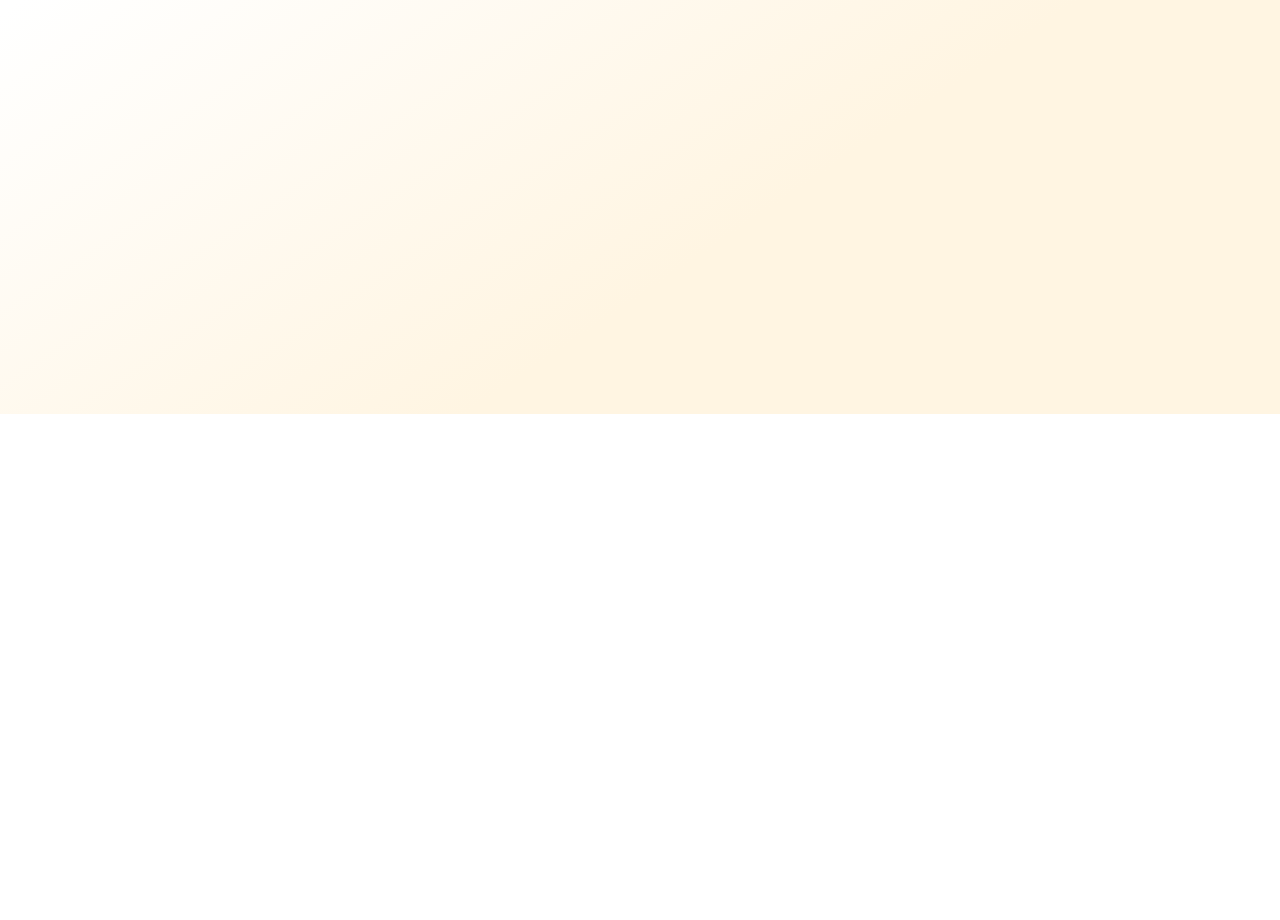
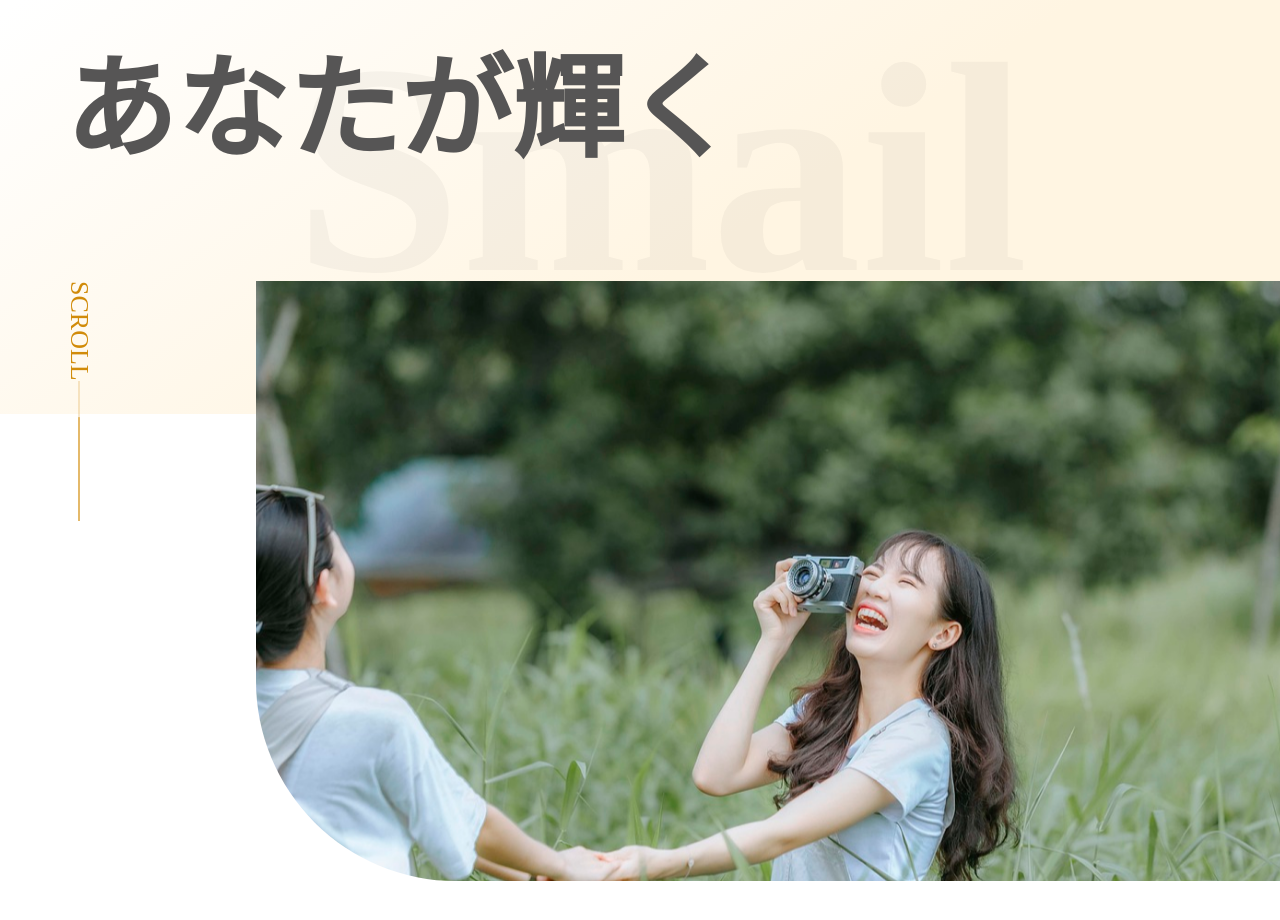
Before and after one commit to y3kh6s03/Fresco-recruit, a Next.js app: page / in a window 1280 px wide. Shown: the part 386-1306 px from the top of the page. Before the commit the page ends 800 px from the top, so only its background shows below. Built offline with nearby package versions, Linux system fonts and the light colour scheme.

Commit message:
hero-completed

```diff
--- /dev/null
+++ b/src/app/components/Hero/Hero.jsx
@@ -0,0 +1,22 @@
+import { Scroll } from "@/app/components/Scroll/Scroll"
+import Image from "next/image"
+import "src/app/components/Hero/Hero.scss"
+
+export const Hero = () => {
+    return (
+        <div className="hero container">
+            <h1 className="hero__title">
+                ここで働く<br />
+                あなたが輝く
+            </h1>
+            <div className="hero__inner">
+                <div className="hero__image">
+                    <div className="hero__image__img"></div>
+                    <div className="hero__image__img"></div>
+                    <div className="hero__image__img"></div>
+                </div>
+                    <Scroll />
+            </div>
+        </div>
+    )
+}
--- /dev/null
+++ b/src/app/components/Hero/Hero.scss
@@ -0,0 +1,99 @@
+@use "src/app/styles/_common.scss" as *;
+
+.hero {
+    width: 100vw;
+    z-index: -1;
+
+    &__title {
+        @extend .font-xl;
+        margin: 100px 0;
+        position: relative;
+
+        &::before{
+            content: "Meal for Smail";
+            @extend .font-xxl;
+            opacity: .05;
+            position: absolute;
+            top: 50%;
+            left: 0;
+            transform: translate(20%, -50%);
+            z-index: -1;
+        }
+    }
+
+    &__inner{
+        width: 100vw;
+        height: 600px;
+        margin: 0 calc(50% - 50vw);
+        border-radius: 0 0 0 200px;
+        position: relative;
+
+
+    }
+
+    &__image {
+        width: 80%;
+        height: 100%;
+        overflow: hidden;
+        border-radius: 0 0 0 200px;
+        position: absolute;
+        top: 0;
+        right: 0;
+
+        &__img {
+            display: inline-block;
+            width: 100%;
+            height: 100%;
+            position: absolute;
+            top: 0;
+            left: 0;
+            background-position: center;
+            background-size: cover;
+            opacity: 0;
+            z-index: -1;
+            animation: heroSlider 24s linear infinite;
+
+            &:nth-child(1) {
+                background-image: url(/images/home/student_hero.jpg);
+                animation-delay: -2s;
+            }
+
+            &:nth-child(2) {
+                background-image: url(/images/home/work_bg.jpg);
+                animation-delay: 6s;
+            }
+
+            &:nth-child(3) {
+                background-image: url(/images/home/luisa-brimble-vIm26fn_QKg-unsplash.jpg);
+                animation-delay: 14s;
+            }
+        }
+
+
+
+        @keyframes heroSlider {
+            0% {
+                opacity: 0;
+                transform: scale(1);
+            }
+            4.16% {
+                opacity: 1;
+            }
+            33.33% {
+                opacity: 1;
+            }
+            41.66% {
+                opacity: 0;
+                transform: scale(1.2);
+            }
+            100% {
+                opacity: 0;
+            }
+        }
+    }
+    & .scroll {
+        position: absolute;
+        top: 0;
+        left: 5%;
+    }
+}
--- /dev/null
+++ b/src/app/components/Scroll/Scroll.jsx
@@ -0,0 +1,9 @@
+import "src/app/components/Scroll/Scroll.scss"
+
+export const Scroll = () => {
+    return (
+        <div className="scroll">
+            <span>SCROLL</span>
+        </div>
+    )
+}
--- /dev/null
+++ b/src/app/components/Scroll/Scroll.scss
@@ -0,0 +1,56 @@
+@use "/src/app/styles/_common.scss" as *;
+
+
+.scroll {
+    writing-mode: vertical-rl;
+    position: relative;
+    height: 240px;
+
+    & span{
+        @extend .font-md;
+        color: $cOrange;
+
+        &::before{
+            content: "";
+            width: 1px;
+            height: 140px;
+            background-color: $cOrange;
+            opacity: .4;
+            position: absolute;
+            left: 50%;
+            bottom: 0px;
+            transform: translate(-50%, 0);
+        }
+        &::after{
+            content: "";
+            width: 1px;
+            height: 140px;
+            background-color: $cOrange;
+            opacity: 1;
+            position: absolute;
+            left: 50%;
+            bottom: 0px;
+            transform: translate(-50%, 0) scaleY(0);
+            animation: scrollAnime 1s infinite;
+        }
+
+        @keyframes scrollAnime{
+            0%{
+                transform: translate(-50%, 0) scaleY(0);
+                transform-origin: top;
+            }
+            50%{
+                transform: translate(-50%, 0) scaleY(1);
+                transform-origin: top;
+            }
+            51%{
+                transform: translate(-50%, 0) scaleY(1);
+                transform-origin: bottom;
+            }
+            100%{
+                transform: translate(-50%, 0) scaleY(0);
+                transform-origin: bottom;
+            }
+        }
+    }
+}
--- a/src/app/page.jsx
+++ b/src/app/page.jsx
@@ -1,11 +1,13 @@
+import { Hero } from '@/app/components/Hero/Hero'
+
+import styles from './page.module.scss'
 
 
-import styles from './page.module.scss'
 
 export default function Home() {
   return (
     <main className={styles.main}>
-
+      <Hero></Hero>
     </main>
   )
 }
--- a/src/app/styles/_common.scss
+++ b/src/app/styles/_common.scss
@@ -58,10 +58,10 @@ container
 **********************************/
 
 .container {
-    width: 95vw;
+    width: 100vw;
     height: 100%;
     position: relative;
-    padding-left: 5%;
+    padding: 5%;
     margin: 0 auto;
 
     @include mq(lg) {
```
Also changed, not shown: public/images/home/student_hero.jpg (added), public/images/home/work_bg.jpg (added).
